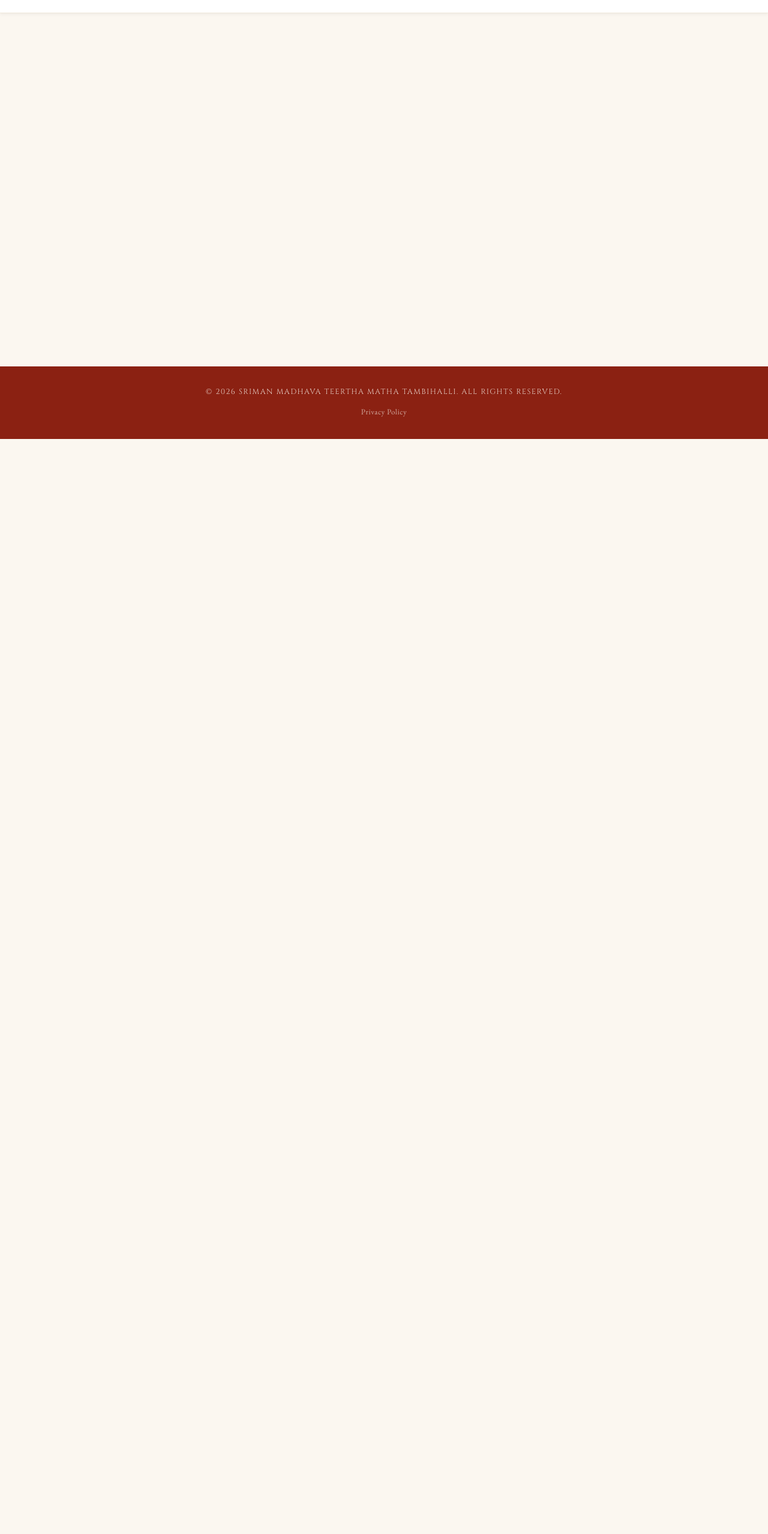
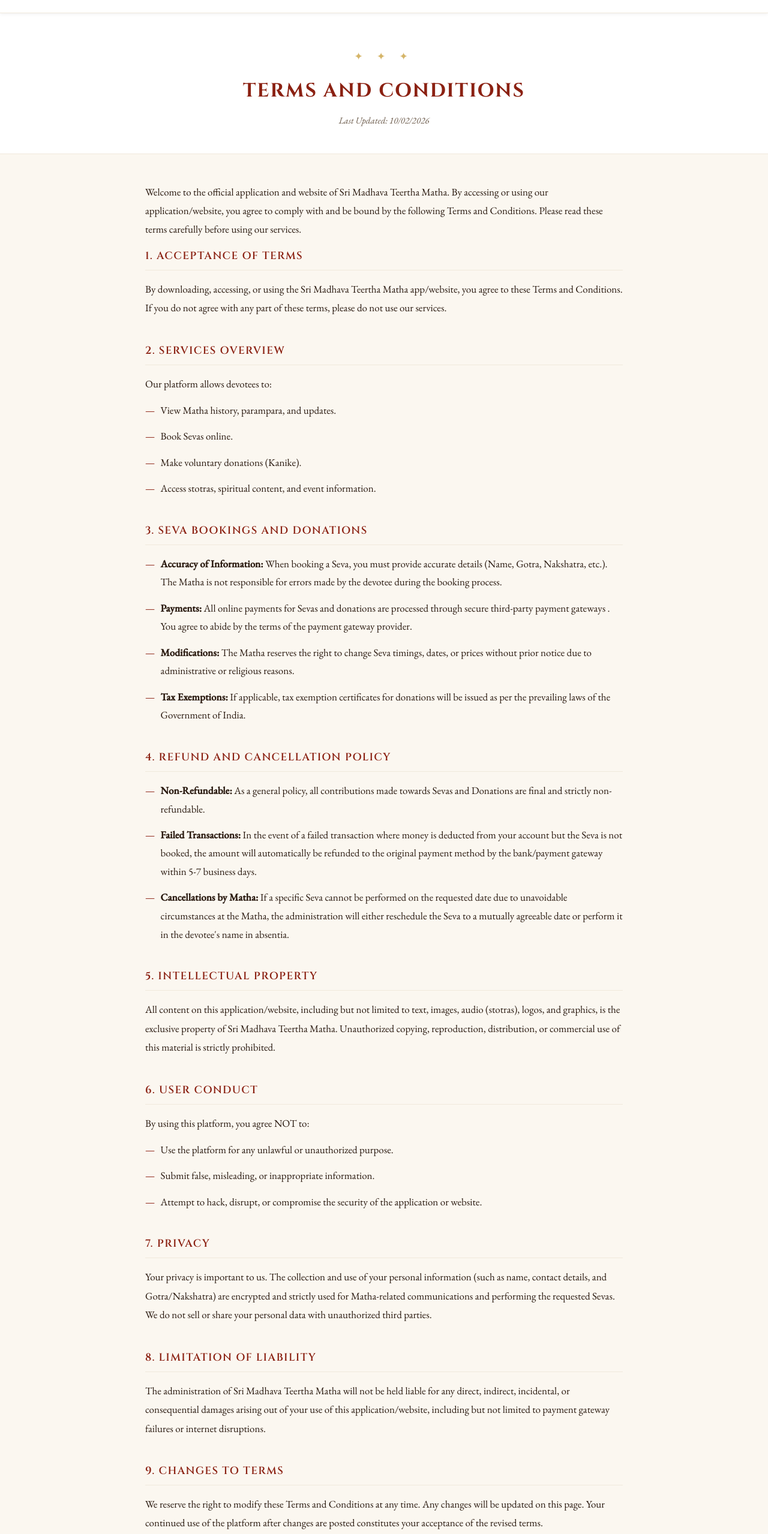
Before and after one commit to newflux/matha_website_tambihalli, a React (Vite) app: page /terms in a window 1280 px wide. Shown: the part 68-2626 px from the top of the page at 60% size. Before the commit the page ends 800 px from the top, so only its background shows below. Built offline with nearby package versions, Linux system fonts and the light colour scheme.

Commit message:
terms added

```diff
--- a/src/App.tsx
+++ b/src/App.tsx
@@ -1,6 +1,7 @@
 import { Routes, Route, Link } from 'react-router-dom';
 import LandingPage from './pages/LandingPage';
 import PrivacyPolicy from './pages/PrivacyPolicy';
+import TermsAndConditions from './pages/TermsAndConditions';
 
 function App() {
   return (
@@ -16,6 +17,7 @@
         <div className="nav-links">
           <Link to="/" className="nav-link">Home</Link>
           <Link to="/privacypolicy" className="nav-link">Privacy Policy</Link>
+          <Link to="/terms" className="nav-link">Terms and Conditions</Link>
         </div>
       </nav>
 
@@ -24,6 +26,7 @@
         <Routes>
           <Route path="/" element={<LandingPage />} />
           <Route path="/privacypolicy" element={<PrivacyPolicy />} />
+          <Route path="/terms" element={<TermsAndConditions />} />
         </Routes>
       </main>
 
@@ -32,6 +35,7 @@
         <p className="footer-text">© 2026 Sriman Madhava Teertha Matha Tambihalli. All Rights Reserved.</p>
         <div className="footer-links">
           <Link to="/privacypolicy" className="footer-link">Privacy Policy</Link>
+          <Link to="/terms" className="footer-link">Terms & Conditions</Link>
         </div>
       </footer>
     </div>
--- /dev/null
+++ b/src/pages/TermsAndConditions.tsx
@@ -0,0 +1,124 @@
+import React from 'react';
+
+const TermsAndConditions: React.FC = () => {
+  return (
+    <div className="policy-page fade-in">
+      {/* Header */}
+      <div className="policy-header">
+        <span className="policy-header-ornament" aria-hidden="true">✦ ✦ ✦</span>
+        <h1 className="policy-title">Terms and Conditions</h1>
+        <p className="policy-date">Last Updated: 10/02/2026</p>
+      </div>
+
+      {/* Body */}
+      <div className="policy-body">
+        <p className="policy-text">
+          Welcome to the official application and website of Sri Madhava Teertha Matha. By accessing or using our application/website, you agree to comply with and be bound by the following Terms and Conditions. Please read these terms carefully before using our services.
+        </p>
+
+        <section className="policy-section">
+          <h2 className="policy-section-title">1. Acceptance of Terms</h2>
+          <p className="policy-text">
+            By downloading, accessing, or using the Sri Madhava Teertha Matha app/website, you agree to these Terms and Conditions. If you do not agree with any part of these terms, please do not use our services.
+          </p>
+        </section>
+
+        <section className="policy-section">
+          <h2 className="policy-section-title">2. Services Overview</h2>
+          <p className="policy-text">Our platform allows devotees to:</p>
+          <ul className="policy-list">
+            <li>View Matha history, parampara, and updates.</li>
+            <li>Book Sevas online.</li>
+            <li>Make voluntary donations (Kanike).</li>
+            <li>Access stotras, spiritual content, and event information.</li>
+          </ul>
+        </section>
+
+        <section className="policy-section">
+          <h2 className="policy-section-title">3. Seva Bookings and Donations</h2>
+          <ul className="policy-list">
+            <li>
+              <strong>Accuracy of Information:</strong> When booking a Seva, you must provide accurate details (Name, Gotra, Nakshatra, etc.). The Matha is not responsible for errors made by the devotee during the booking process.
+            </li>
+            <li>
+              <strong>Payments:</strong> All online payments for Sevas and donations are processed through secure third-party payment gateways . You agree to abide by the terms of the payment gateway provider.
+            </li>
+            <li>
+              <strong>Modifications:</strong> The Matha reserves the right to change Seva timings, dates, or prices without prior notice due to administrative or religious reasons.
+            </li>
+            <li>
+              <strong>Tax Exemptions:</strong> If applicable, tax exemption certificates for donations will be issued as per the prevailing laws of the Government of India.
+            </li>
+          </ul>
+        </section>
+
+        <section className="policy-section">
+          <h2 className="policy-section-title">4. Refund and Cancellation Policy</h2>
+          <ul className="policy-list">
+            <li>
+              <strong>Non-Refundable:</strong> As a general policy, all contributions made towards Sevas and Donations are final and strictly non-refundable.
+            </li>
+            <li>
+              <strong>Failed Transactions:</strong> In the event of a failed transaction where money is deducted from your account but the Seva is not booked, the amount will automatically be refunded to the original payment method by the bank/payment gateway within 5-7 business days.
+            </li>
+            <li>
+              <strong>Cancellations by Matha:</strong> If a specific Seva cannot be performed on the requested date due to unavoidable circumstances at the Matha, the administration will either reschedule the Seva to a mutually agreeable date or perform it in the devotee's name in absentia.
+            </li>
+          </ul>
+        </section>
+
+        <section className="policy-section">
+          <h2 className="policy-section-title">5. Intellectual Property</h2>
+          <p className="policy-text">
+            All content on this application/website, including but not limited to text, images, audio (stotras), logos, and graphics, is the exclusive property of Sri Madhava Teertha Matha. Unauthorized copying, reproduction, distribution, or commercial use of this material is strictly prohibited.
+          </p>
+        </section>
+
+        <section className="policy-section">
+          <h2 className="policy-section-title">6. User Conduct</h2>
+          <p className="policy-text">By using this platform, you agree NOT to:</p>
+          <ul className="policy-list">
+            <li>Use the platform for any unlawful or unauthorized purpose.</li>
+            <li>Submit false, misleading, or inappropriate information.</li>
+            <li>Attempt to hack, disrupt, or compromise the security of the application or website.</li>
+          </ul>
+        </section>
+
+        <section className="policy-section">
+          <h2 className="policy-section-title">7. Privacy</h2>
+          <p className="policy-text">
+            Your privacy is important to us. The collection and use of your personal information (such as name, contact details, and Gotra/Nakshatra) are encrypted and strictly used for Matha-related communications and performing the requested Sevas. We do not sell or share your personal data with unauthorized third parties.
+          </p>
+        </section>
+
+        <section className="policy-section">
+          <h2 className="policy-section-title">8. Limitation of Liability</h2>
+          <p className="policy-text">
+            The administration of Sri Madhava Teertha Matha will not be held liable for any direct, indirect, incidental, or consequential damages arising out of your use of this application/website, including but not limited to payment gateway failures or internet disruptions.
+          </p>
+        </section>
+
+        <section className="policy-section">
+          <h2 className="policy-section-title">9. Changes to Terms</h2>
+          <p className="policy-text">
+            We reserve the right to modify these Terms and Conditions at any time. Any changes will be updated on this page. Your continued use of the platform after changes are posted constitutes your acceptance of the revised terms.
+          </p>
+        </section>
+
+        <section className="policy-section">
+          <h2 className="policy-section-title">10. Contact Us</h2>
+          <p className="policy-text">
+            For any questions, concerns, or grievances regarding these Terms and Conditions, or for support related to Seva bookings, please contact the Matha administration:
+          </p>
+          <ul className="policy-list" style={{ listStyleType: 'none', paddingLeft: 0 }}>
+            <li><strong>Email:</strong> srimanmadhavateertharamatha@gmail.com</li>
+            <li><strong>Phone:</strong> +91 9011397283, +91 70194 29651</li>
+            <li><strong>Address:</strong> Sri Madhava Teertha Matha, Tambihalli, Tq: Chincholi, Dist: Kalaburagi, Karnataka-585306</li>
+          </ul>
+        </section>
+      </div>
+    </div>
+  );
+};
+
+export default TermsAndConditions;
```
Also changed, not shown: 1 other file (tests, documents, lock files or other folders).
